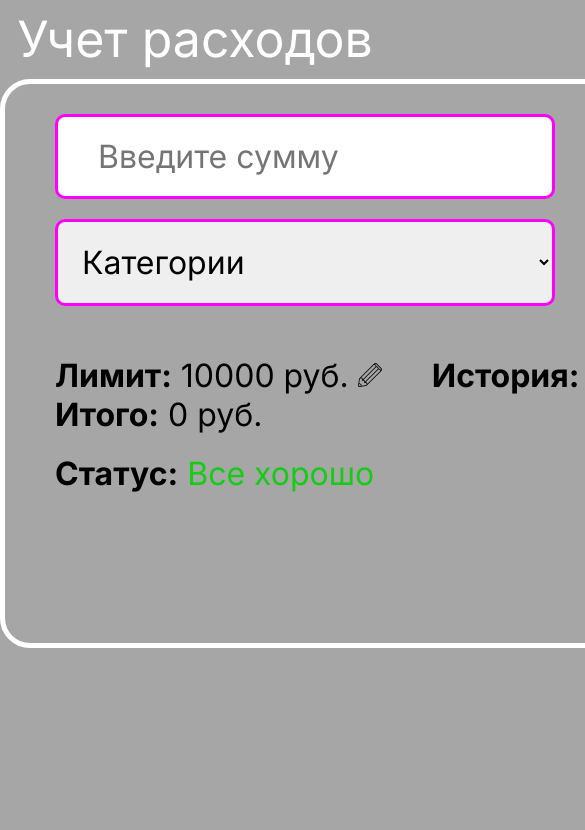
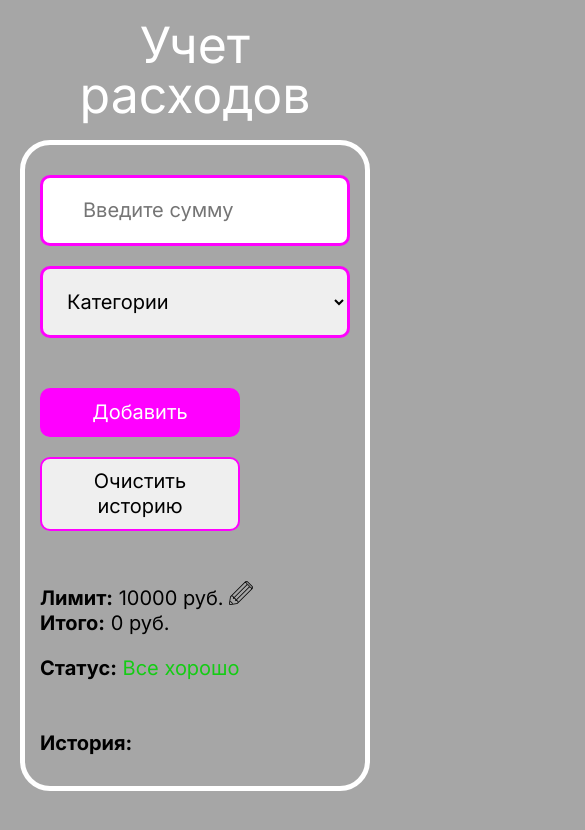
Before and after one commit to VetaWhale/expenses-app, a plain HTML site: page index.html in a window 390 px wide. Shown: the top 830 px of the page, 585 px wide, since content can reach past the window. Drawn offline with Linux system fonts and the light colour scheme.

Commit message:
added adaptive

```diff
--- a/css/style.css
+++ b/css/style.css
@@ -18,9 +18,12 @@ select {
 input::placeholder {
   padding-left: 20px;
 }
+.container {
+  margin: 0 auto;
+}
 .expenses {
   margin-top: 50px;
-  padding: 30px 50px 150px;
+  padding: 30px 50px;
   display: flex;
   flex-direction: row;
   flex-wrap: wrap;
@@ -115,3 +118,34 @@ ol {
 .red {
   color: rgb(243, 3, 3);
 }
+
+@media only screen and (max-width: 1099px) {
+  body {
+    font-size: 20px;
+    line-height: 25px;
+  }
+  .container {
+    padding-left: 20px;
+    padding-right: 20px;
+  }
+  .expenses {
+    padding: 30px 15px;
+    width: 100%;
+  }
+  .title {
+    line-height: 50px;
+  }
+  .value-wrapper {
+    flex-direction: column;
+  }
+
+
+}
+
+@media only screen and (max-width: 767px) {
+
+  input,
+  select {
+    width: 100%;
+  }
+}
--- a/index.html
+++ b/index.html
@@ -16,6 +16,7 @@
     <title>Expenses App</title>
   </head>
   <body>
+    <div class="container">
       <h1 class="title">Учет расходов</h1>
       <div class="expenses">
         <div class="input-wrapper">
@@ -26,7 +27,9 @@
             placeholder="Введите сумму"
           />
           <select class="category-list" name="" id="category-list">
-          <option disabled hidden selected value="Категории">Категории</option>
+            <option disabled hidden selected value="Категории">
+              Категории
+            </option>
             <option value="Кафе">Кафе и рестораны</option>
             <option value="Продукты">Продукты</option>
             <option value="Товары для животных">Товары для животных</option>
@@ -36,14 +39,19 @@
 
         <div class="button-wrapper">
           <button id="button-add" class="button-add button">Добавить</button>
-          <button id="button-clear" class="button-clear button">Очистить историю</button>
+          <button id="button-clear" class="button-clear button">
+            Очистить историю
+          </button>
         </div>
         <div class="value-wrapper">
           <div class="users-values">
             <div class="status-limit">
               <span class="label">Лимит:</span>
               <span id="limit" class="value-limit">10000</span>
-            <button class="button-limit"><img src="img/limit-icon.png" alt=""></button></div>
+              <button class="button-limit">
+                <img src="img/limit-icon.png" alt="" />
+              </button>
+            </div>
             <div class="status-sum">
               <span class="label">Итого:</span>
               <span id="sum" class="value-sum">0</span>
@@ -61,6 +69,7 @@
           </div>
         </div>
       </div>
+    </div>
 
     <script src="my.js"></script>
   </body>
```
Lines whose indentation alone changed are shown as unchanged.
